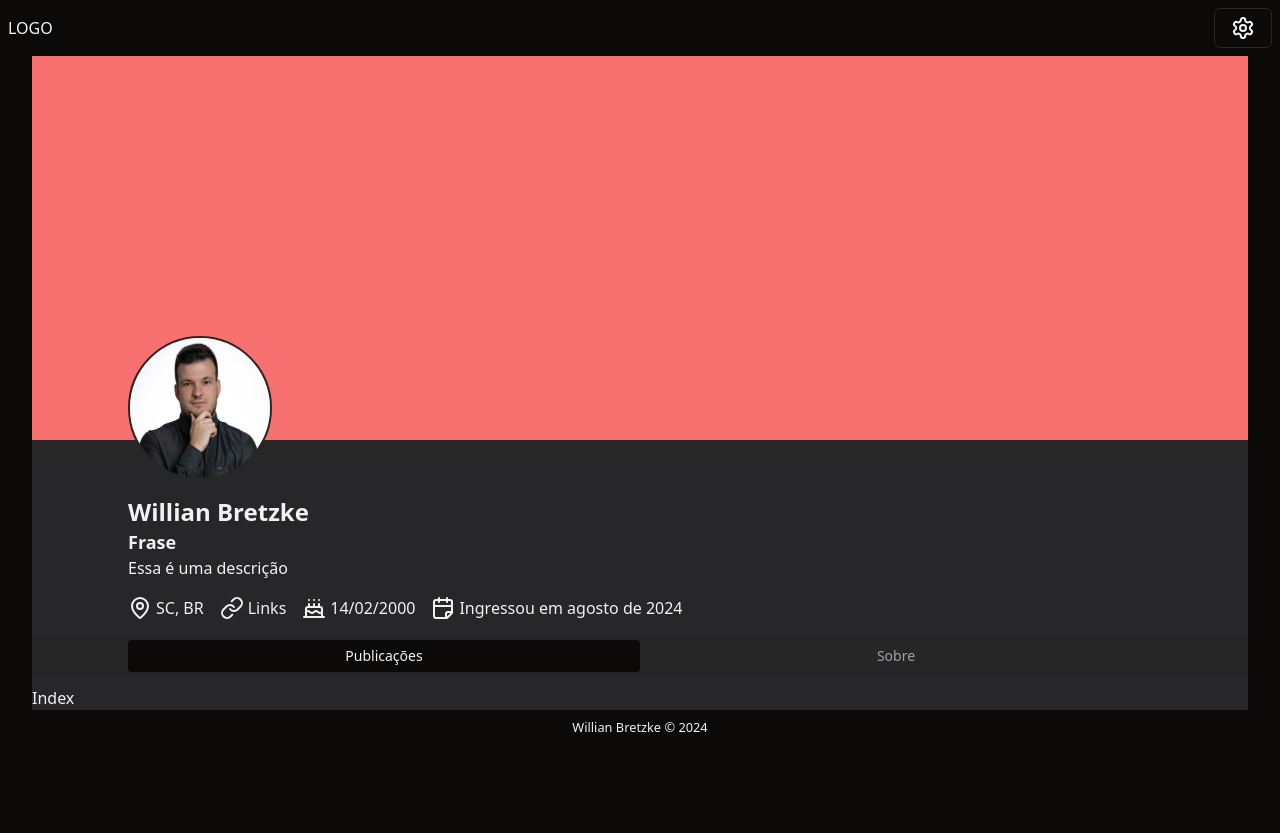
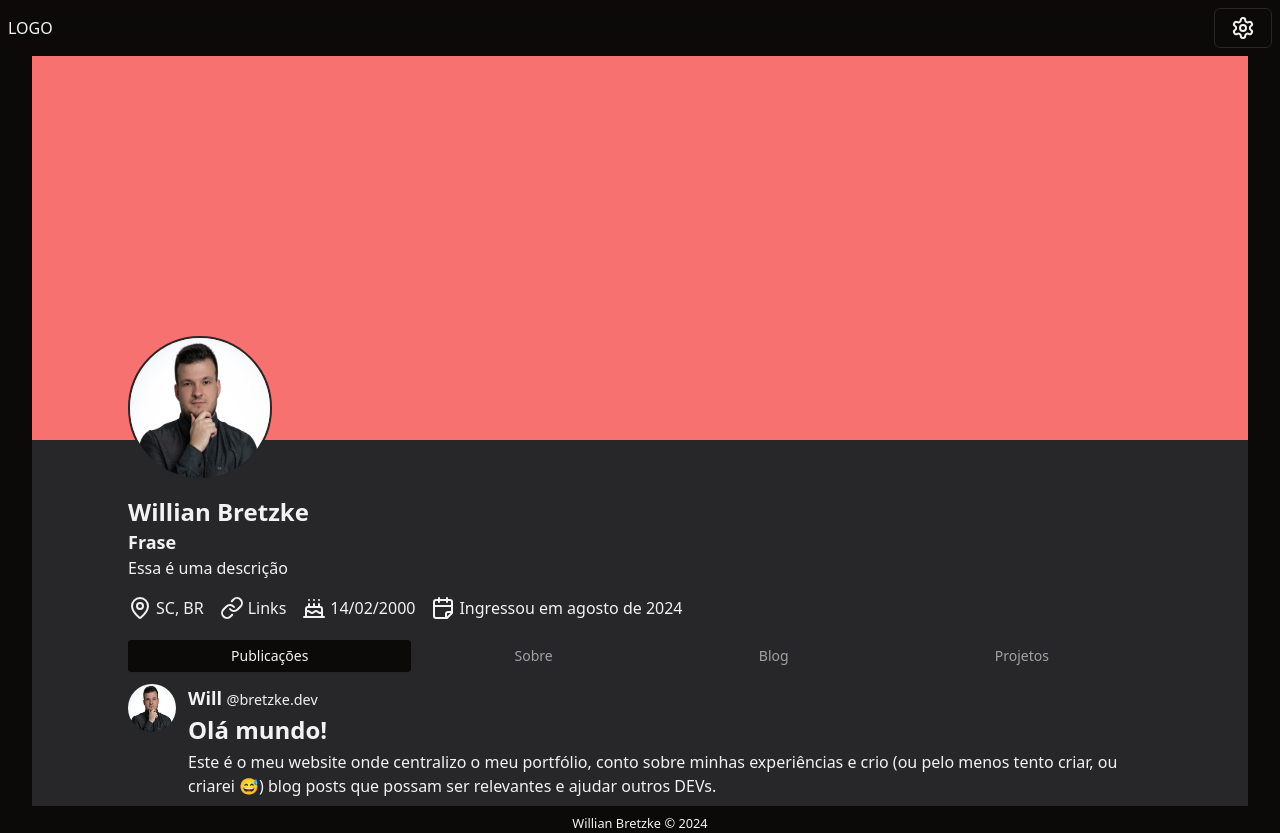
Before and after one commit to bretzke/my-website, a Next.js app: page / in a window 1280 px wide. Before the commit the page ends 800 px from the top, so only its background shows below. Built offline with nearby package versions, Linux system fonts and the light colour scheme; no server answers.

Commit message:
Logic to change the url when clicking on the tab

```diff
--- /dev/null
+++ b/src/app/about/page.tsx
@@ -0,0 +1,3 @@
+export default function About() {
+  return <section className="container-app">About</section>;
+}
--- /dev/null
+++ b/src/app/blog/page.tsx
@@ -0,0 +1,3 @@
+export default function Blog() {
+  return <section className="container-app">Blog</section>;
+}
--- a/src/app/page.tsx
+++ b/src/app/page.tsx
@@ -1,3 +1,15 @@
+import FeedPost from "@/components/FeedPost";
+import { useTranslations } from "next-intl";
+
 export default function Home() {
-  return <div>Index</div>;
+  const translate = useTranslations("posts");
+
+  return (
+    <section className="container-app">
+      <FeedPost
+        title={translate("helloWorld.title")}
+        body={translate("helloWorld.body")}
+      />
+    </section>
+  );
 }
--- /dev/null
+++ b/src/app/projects/page.tsx
@@ -0,0 +1,3 @@
+export default function Projects() {
+  return <section className="container-app">Projects</section>;
+}
--- /dev/null
+++ b/src/components/FeedPost.tsx
@@ -0,0 +1,29 @@
+import { Avatar, AvatarFallback, AvatarImage } from "./ui/avatar";
+
+interface FeedPostProps {
+  title: string;
+  body: string;
+}
+
+export default function FeedPost({ title, body }: FeedPostProps) {
+  return (
+    <article>
+      <div className="flex gap-3">
+        <Avatar className="h-12 w-12">
+          <AvatarImage src="/profile.jpg" />
+          <AvatarFallback>WB</AvatarFallback>
+        </Avatar>
+
+        <div className="flex flex-col gap-1">
+          <div>
+            <h3 className="text-lg font-semibold">
+              Will <small className="font-normal">@bretzke.dev</small>
+            </h3>
+            <h1 className="text-2xl font-bold">{title}</h1>
+          </div>
+          <div>{body}</div>
+        </div>
+      </div>
+    </article>
+  );
+}
--- a/src/components/TabsApp.tsx
+++ b/src/components/TabsApp.tsx
@@ -1,27 +1,68 @@
+"use client";
 import { Tabs, TabsContent, TabsList, TabsTrigger } from "@/components/ui/tabs";
 import { useTranslations } from "next-intl";
+import { useRouter } from "next/navigation";
 import { ReactNode } from "react";
 
 interface TabsAppProps {
   children: ReactNode;
 }
 
+interface MenuOptionProps {
+  label: string;
+  path: string;
+}
+
 export function TabsApp({ children }: TabsAppProps) {
   const translate = useTranslations("tabs");
+  const router = useRouter();
+
+  function handleTabChange(value: string) {
+    router.push(value);
+  }
+
+  const menuOptions = [
+    {
+      label: translate("posts"),
+      path: "/",
+    },
+    {
+      label: translate("about"),
+      path: "/about",
+    },
+    {
+      label: translate("blog"),
+      path: "/blog",
+    },
+    {
+      label: translate("projects"),
+      path: "/projects",
+    },
+  ] as MenuOptionProps[];
+
+  const currentPath = window.location.pathname;
 
   return (
-    <main className="">
-      <Tabs defaultValue="account">
-        <div className="border-b-2 border-border">
-          <TabsList className="grid w-full grid-cols-2 container-app">
-            <TabsTrigger value="account">{translate("posts")}</TabsTrigger>
-            <TabsTrigger value="password">{translate("about")}</TabsTrigger>
+    <main>
+      <Tabs
+        defaultValue={currentPath}
+        onValueChange={handleTabChange}
+        activationMode="manual"
+      >
+        <div>
+          <TabsList className="w-full container-app bg-secondary flex">
+            {menuOptions.map((option) => (
+              <TabsTrigger
+                key={option.path}
+                value={option.path}
+                className="grow"
+              >
+                {option.label}
+              </TabsTrigger>
+            ))}
           </TabsList>
         </div>
-        <div className="">
-          <TabsContent value="account">{children}</TabsContent>
-          <TabsContent value="password">Sobre</TabsContent>
-        </div>
+        <div className="py-2">{children}</div>
       </Tabs>
     </main>
   );
--- a/src/components/ui/tabs.tsx
+++ b/src/components/ui/tabs.tsx
@@ -29,7 +29,7 @@ const TabsTrigger = React.forwardRef<
   <TabsPrimitive.Trigger
     ref={ref}
     className={cn(
-      "inline-flex items-center justify-center whitespace-nowrap rounded-sm px-3 py-1.5 text-sm font-medium ring-offset-background transition-all focus-visible:outline-none focus-visible:ring-2 focus-visible:ring-ring focus-visible:ring-offset-2 disabled:pointer-events-none disabled:opacity-50 data-[state=active]:bg-background data-[state=active]:text-foreground data-[state=active]:shadow-sm",
+      "hover:bg-primary hover:text-primary-foreground grow inline-flex items-center justify-center whitespace-nowrap rounded-sm px-3 py-1.5 text-sm font-medium ring-offset-background transition-all focus-visible:outline-none focus-visible:ring-2 focus-visible:ring-ring focus-visible:ring-offset-2 disabled:pointer-events-none disabled:opacity-50 data-[state=active]:bg-background data-[state=active]:text-foreground data-[state=active]:shadow-sm",
       className
     )}
     {...props}
--- a/src/messages/en.json
+++ b/src/messages/en.json
@@ -3,6 +3,12 @@
         "title": "Settings",
         "theme": "Theme",
         "language": "Language"
+    },
+    "posts": {
+        "helloWorld": {
+            "title": "Hello World!",
+            "body": "This is my website where I centralize my portfolio, share my experiences, and create (or at least try to create, or will create 😅) blog posts that may be relevant and help other developers."
+        }
     },
     "profileHeader": {
         "phrase": "Phrase",
@@ -12,6 +18,8 @@
     },
     "tabs": {
         "posts": "Posts",
-        "about": "About"
+        "about": "About",
+        "blog": "Blog",
+        "projects": "Projects"
     }
 }
--- a/src/messages/pt.json
+++ b/src/messages/pt.json
@@ -3,6 +3,12 @@
         "title": "Configurações",
         "theme": "Tema",
         "language": "Idioma"
+    },
+    "posts": {
+        "helloWorld": {
+            "title": "Olá mundo!",
+            "body": "Este é o meu website onde centralizo o meu portfólio, conto sobre minhas experiências e crio (ou pelo menos tento criar, ou criarei 😅) blog posts que possam ser relevantes e ajudar outros DEVs."
+        }
     },
     "profileHeader": {
         "phrase": "Frase",
@@ -12,6 +18,8 @@
     },
     "tabs": {
         "posts": "Publicações",
-        "about": "Sobre"
+        "about": "Sobre",
+        "blog": "Blog",
+        "projects": "Projetos"
     }
 }
```
